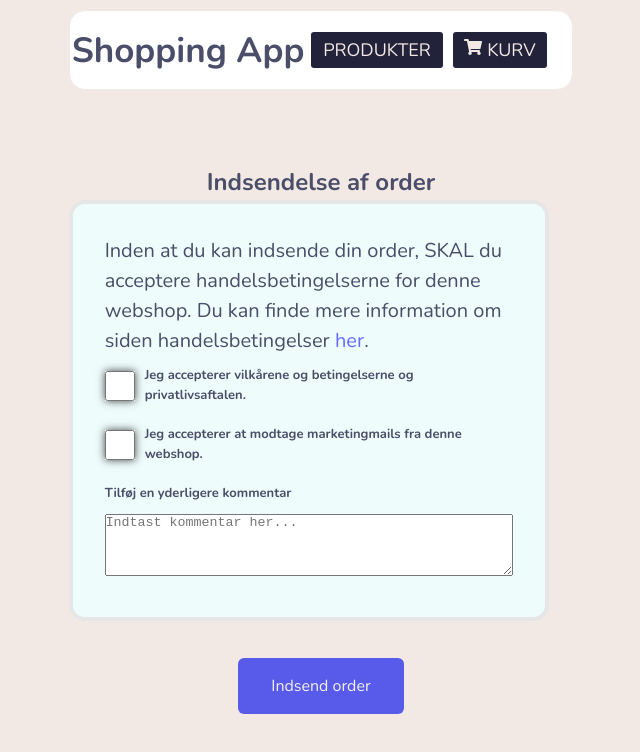
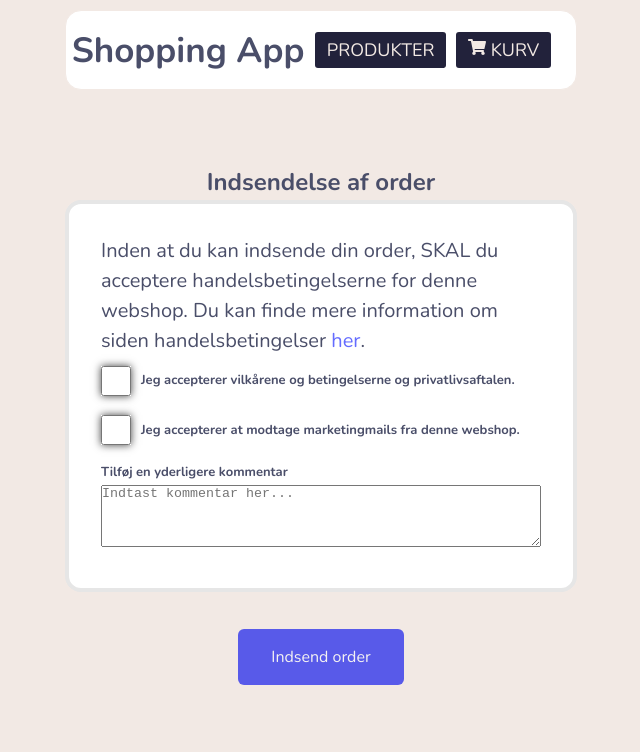
Before and after one commit to DTUSoftware/02363-Frontend-F23, a React (Vite) app: page /submit in a window 1280 px wide. Shown: the top 752 px of the page, without its empty margins (319-959 px from the left). Built offline with nearby package versions, Linux system fonts and the light colour scheme.

Commit message:
Added styling for submit and finish

```diff
--- a/src/Finish/Finish.css
+++ b/src/Finish/Finish.css
@@ -1,3 +1,12 @@
 .finish-box {
     padding-top: 4rem;
+    display: inline-block;
 }
+
+.finish-message p {
+    text-align: center;
+}
+
+.finish-message {
+    margin-bottom: 2rem;
+}
--- a/src/Finish/Finish.tsx
+++ b/src/Finish/Finish.tsx
@@ -11,8 +11,10 @@ function Finish() {
     return (
         <div className="finish-box">
             <h2>Mange tak!</h2>
-            <p>Din er order er nu bestilt.</p>
-            <p>Tjek din email for kvittering.</p>
+            <div className="finish-message">
+                <p>Din er order er nu bestilt.</p>
+                <p>Tjek din email for kvittering.</p>
+            </div>
             <button className="payment-btn" onClick={continueShopping}>
                 Shop videre?
             </button>
--- a/src/Submit/Submit.css
+++ b/src/Submit/Submit.css
@@ -1,14 +1,15 @@
 .terms-box {
     padding-top: 4rem;
+    display: inline-block;
 }
 
 .submitbox {
-    max-width: 30rem;
+    max-width: 32rem;
     box-sizing: border-box;
     padding: 2rem;
     border-radius: 1rem;
-    background-color: hsl(180, 67%, 96%);
-    border: 4px solid hsl(0, 0%, 90%);
+    background-color: var(--secondary-background-color);
+    border: 4px solid var(--box-border);
     margin-bottom: 2rem;
 }
 
@@ -26,11 +27,25 @@
     gap: 10px;
 }
 
-.form label {
+.submit-form label {
     font-size: small;
     text-align: start;
+    font-weight: bolder;
+    padding: 15px 0;
+}
+
+.submit-form input[type="checkbox"] {
+    height: 1.5em;
+    width: 1.5em;
+    font: 1.25rem sans-serif;
+    border-radius: 6px;
+    box-shadow: 0 0 8px var(--checkbox-color);
 }
 
 .submitinfo {
     text-align: start;
 }
+
+.loading {
+    text-align: center;
+}
--- a/src/Submit/Submit.tsx
+++ b/src/Submit/Submit.tsx
@@ -5,8 +5,8 @@ import "./Submit.css";
 import { Address } from "../interfaces/Address";
 import navigate from "../Navigation/navigate";
 
+//const submitUrl = "http://localhost:5114/api/orders";
 const submitUrl = "https://eoysx40p399y9yl.m.pipedream.net";
-//const submitUrl = "http://localhost:5114/api/orders";
 
 function Submit({
     cartItems,
@@ -87,7 +87,7 @@ function Submit({
         <div className="terms-box">
             <h2 className="address-row">Indsendelse af order</h2>
             {error === "" ? (
-                <form className="form" onSubmit={handleSubmit}>
+                <form className="submit-form" onSubmit={handleSubmit}>
                     <div className="submitbox">
                         <p className="submitinfo">
                             Inden at du kan indsende din order, SKAL du
@@ -144,7 +144,7 @@ function Submit({
                             Indsend order
                         </button>
                     ) : (
-                        <p>Loading...</p>
+                        <p className="loading">Loading...</p>
                     )}
                 </form>
             ) : (
--- a/src/index.css
+++ b/src/index.css
@@ -18,6 +18,8 @@
     -webkit-font-smoothing: antialiased;
     -moz-osx-font-smoothing: grayscale;
     -webkit-text-size-adjust: 100%;
+    --box-border: #E6E6E6;
+    --checkbox-color: #444444;
 }
 
 @media only screen and (max-width: 768px) {
```
